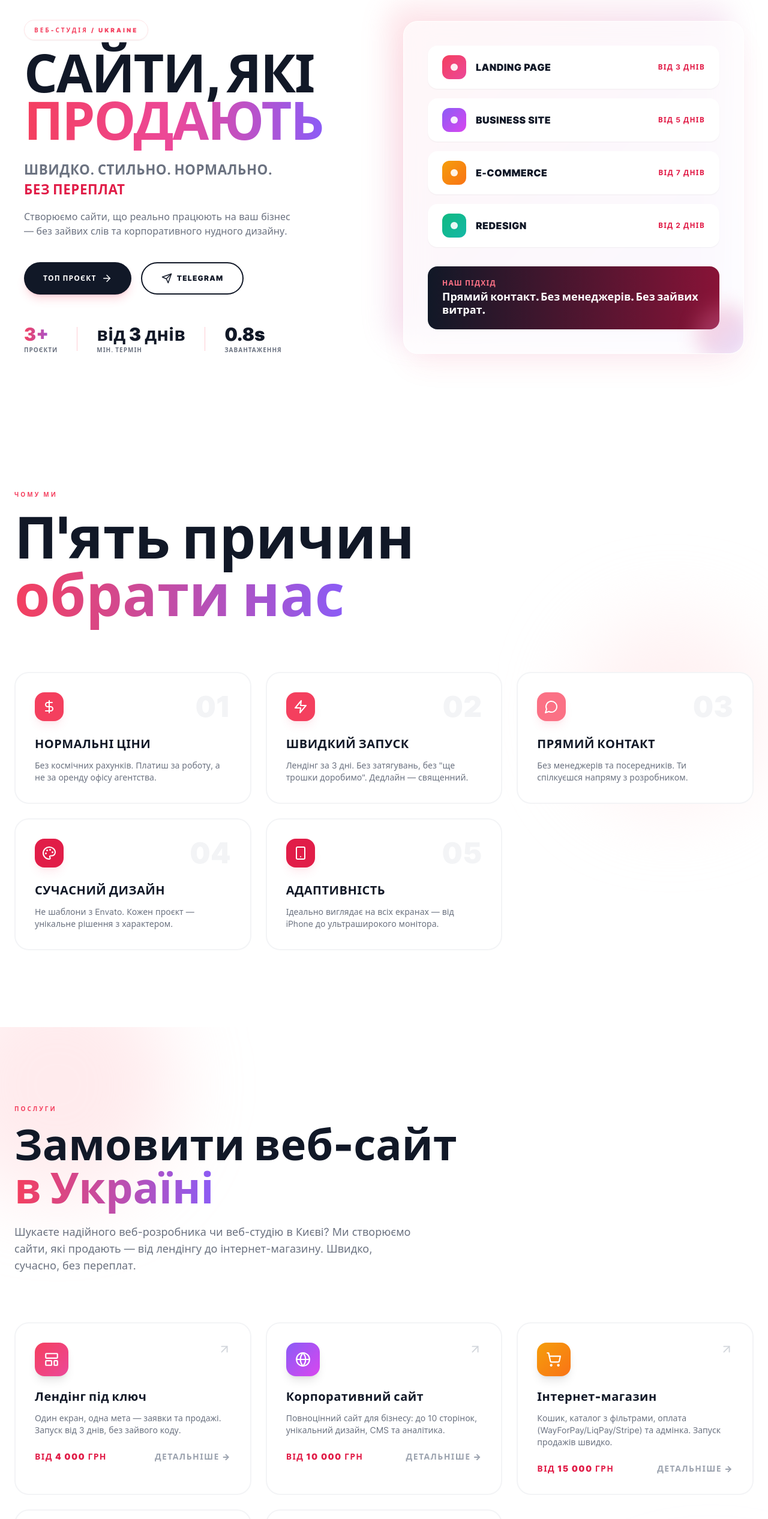
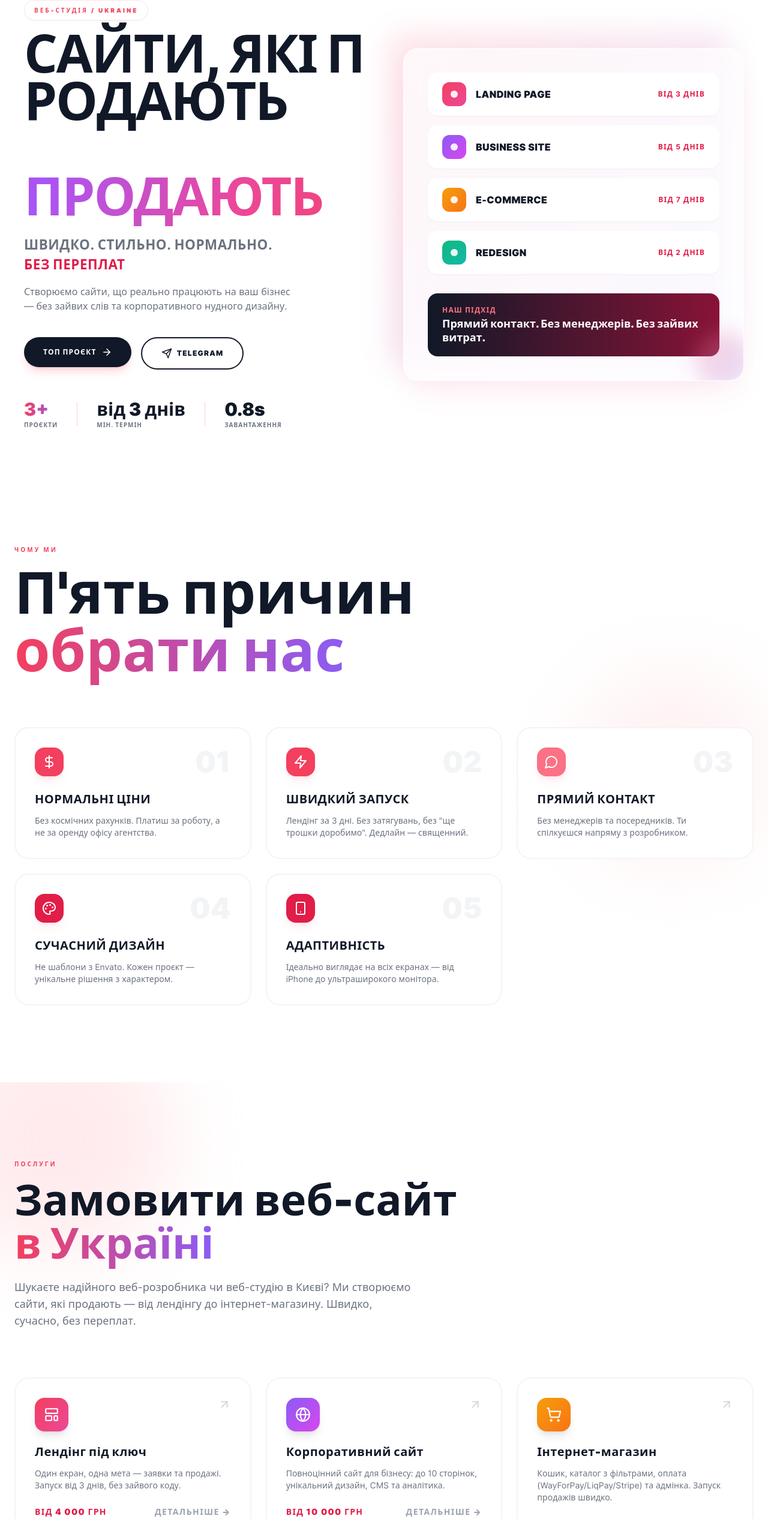
Before and after one commit to porustzi/krvtsv, a React (Vite) app in the folder project/: page / in a window 1280 px wide. Shown: the part 112-2644 px from the top of the page at 60% size. Built offline with nearby package versions, Linux system fonts and the light colour scheme.

Commit message:
Juicy animations: magnetic buttons, spotlight cards, tilt cases, animated gradient, scroll progress

```diff
--- a/project/src/components/Advantages.tsx
+++ b/project/src/components/Advantages.tsx
@@ -1,5 +1,6 @@
 import { motion } from 'framer-motion';
 import { DollarSign, Zap, MessageCircle, Palette, Smartphone } from 'lucide-react';
+import { Spotlight, Magnetic } from '../lib/anim';
 
 const items = [
   {
@@ -52,21 +53,20 @@ export default function Advantages() {
           {items.map((item, i) => {
             const Icon = item.icon;
             return (
+              <Spotlight key={item.number} className={`rounded-3xl ${i === 4 ? 'md:col-span-2 lg:col-span-1' : ''}`}>
                 <motion.div
-                key={item.number}
                   initial={{ opacity: 0, y: 30 }}
                   whileInView={{ opacity: 1, y: 0 }}
                   viewport={{ once: true }}
                   transition={{ duration: 0.5, delay: i * 0.1 }}
-                whileHover={{ y: -6 }}
-                className={`group relative bg-white border-2 border-gray-100 rounded-3xl p-6 md:p-8 hover:border-rose-200 transition-all duration-300 ${
-                  i === 4 ? 'md:col-span-2 lg:col-span-1' : ''
-                }`}
+                  className="group relative bg-white border-2 border-gray-100 rounded-3xl p-6 md:p-8 hover:border-rose-200 transition-all duration-300 h-full"
                 >
                   <div className="flex items-start justify-between mb-6">
-                  <div className={`${item.accent} w-12 h-12 md:w-12 md:h-12 rounded-2xl flex items-center justify-center flex-shrink-0 shadow-lg shadow-rose-500/10`}>
+                    <Magnetic strength={0.3}>
+                      <div className={`${item.accent} w-12 h-12 md:w-12 md:h-12 rounded-2xl flex items-center justify-center flex-shrink-0 shadow-lg shadow-rose-500/10 group-hover:scale-110 transition-transform`}>
                         <Icon size={24} className="text-white" />
                       </div>
+                    </Magnetic>
                     <span className="text-5xl md:text-5xl font-black text-gray-100 group-hover:text-rose-100 transition-colors leading-none">
                       {item.number}
                     </span>
@@ -78,6 +78,7 @@ export default function Advantages() {
                     {item.desc}
                   </p>
                 </motion.div>
+              </Spotlight>
             );
           })}
         </div>
--- a/project/src/components/Faq.tsx
+++ b/project/src/components/Faq.tsx
@@ -1,6 +1,7 @@
 import { motion } from 'framer-motion';
 import { Plus, Minus } from 'lucide-react';
 import { useState } from 'react';
+import { Spotlight } from '../lib/anim';
 
 const faqs = [
   {
@@ -80,8 +81,8 @@ export default function Faq() {
           {faqs.map((item, i) => {
             const isOpen = open === i;
             return (
+              <Spotlight key={item.q} className="rounded-3xl" from="rgba(244,63,94,0.10)" to="rgba(139,92,246,0.06)">
                 <motion.div
-                key={item.q}
                   initial={{ opacity: 0, y: 20 }}
                   whileInView={{ opacity: 1, y: 0 }}
                   viewport={{ once: true }}
@@ -104,6 +105,7 @@ export default function Faq() {
                     </p>
                   )}
                 </motion.div>
+              </Spotlight>
             );
           })}
         </div>
--- a/project/src/components/Header.tsx
+++ b/project/src/components/Header.tsx
@@ -2,6 +2,7 @@ import { useState, useEffect } from 'react';
 import { motion, AnimatePresence } from 'framer-motion';
 import { Menu, X } from 'lucide-react';
 import { Link } from 'react-router-dom';
+import { ScrollProgress } from '../lib/anim';
 
 const links = [
   { label: 'Переваги', href: '/#advantages' },
@@ -35,6 +36,8 @@ export default function Header() {
   }, [open]);
 
   return (
+    <>
+    <ScrollProgress />
     <motion.header
       initial={{ y: -80, opacity: 0 }}
       animate={{ y: 0, opacity: 1 }}
@@ -119,5 +122,6 @@ export default function Header() {
         )}
       </AnimatePresence>
     </motion.header>
+    </>
   );
 }
--- a/project/src/components/Hero.tsx
+++ b/project/src/components/Hero.tsx
@@ -1,5 +1,8 @@
 import { motion } from 'framer-motion';
 import { ArrowRight, Send } from 'lucide-react';
+import { Magnetic, AnimatedGradientText } from '../lib/anim';
+
+const slogan = ['С', 'А', 'Й', 'Т', 'И', ',', ' ', 'Я', 'К', 'І', ' ', 'П', 'Р', 'О', 'Д', 'А', 'Ю', 'Т', 'Ь'];
 
 export default function Hero() {
   return (
@@ -28,8 +31,21 @@ export default function Hero() {
             </div>
 
             <h1 className="text-[clamp(2.5rem,9vw,5.5rem)] font-black leading-[0.9] tracking-tight text-gray-900 uppercase mb-4 break-words hero-rise" style={{ animationDelay: '80ms' }}>
-              САЙТИ, ЯКІ<br />
-              <span className="bg-gradient-to-r from-rose-500 via-pink-500 to-violet-500 bg-clip-text text-transparent">ПРОДАЮТЬ</span>
+              <span className="flex flex-wrap">
+                {slogan.map((ch, i) => (
+                  <motion.span
+                    key={i}
+                    initial={{ opacity: 0, y: 30, rotateX: -90 }}
+                    animate={{ opacity: 1, y: 0, rotateX: 0 }}
+                    transition={{ delay: 0.15 + i * 0.03, duration: 0.5, ease: 'backOut' }}
+                    style={{ display: 'inline-block', whiteSpace: 'pre' }}
+                  >
+                    {ch}
+                  </motion.span>
+                ))}
+              </span>
+              <br />
+              <AnimatedGradientText>ПРОДАЮТЬ</AnimatedGradientText>
             </h1>
 
             <div className="mt-6 mb-4 hero-rise" style={{ animationDelay: '160ms' }}>
@@ -46,6 +62,7 @@ export default function Hero() {
             </p>
 
             <div className="flex flex-wrap gap-3 sm:gap-4 hero-rise" style={{ animationDelay: '320ms' }}>
+              <Magnetic strength={0.4}>
                 <a
                   href="#project"
                   className="group inline-flex items-center gap-2 bg-gray-900 text-white font-black uppercase tracking-widest text-sm sm:text-xs px-8 sm:px-8 py-5 sm:py-4 rounded-full hover:bg-rose-500 transition-colors duration-300 whitespace-nowrap shadow-lg shadow-rose-500/20"
@@ -53,6 +70,8 @@ export default function Hero() {
                   ТОП ПРОЄКТ
                   <ArrowRight size={18} className="group-hover:translate-x-1 transition-transform flex-shrink-0" />
                 </a>
+              </Magnetic>
+              <Magnetic strength={0.4}>
                 <a
                   href="https://t.me/holdingtokens"
                   target="_blank"
@@ -62,6 +81,7 @@ export default function Hero() {
                   <Send size={18} className="flex-shrink-0" />
                   Telegram
                 </a>
+              </Magnetic>
             </div>
 
             <div className="mt-10 sm:mt-12 flex flex-wrap items-center gap-x-8 gap-y-3 hero-rise" style={{ animationDelay: '400ms' }}>
@@ -105,7 +125,8 @@ export default function Hero() {
                       whileInView={{ opacity: 1, x: 0 }}
                       viewport={{ once: true }}
                       transition={{ delay: 0.4 + i * 0.1, duration: 0.5 }}
-                      className="flex items-center gap-4 bg-white rounded-2xl px-6 py-4 shadow-sm"
+                      whileHover={{ scale: 1.03, x: 6 }}
+                      className="flex items-center gap-4 bg-white rounded-2xl px-6 py-4 shadow-sm cursor-default"
                     >
                       <div className={`w-10 h-10 rounded-xl bg-gradient-to-br ${item.tint} flex items-center justify-center`}>
                         <span className="w-3 h-3 rounded-full bg-white/90" />
--- a/project/src/components/Services.tsx
+++ b/project/src/components/Services.tsx
@@ -1,6 +1,7 @@
 import { motion } from 'framer-motion';
 import { Link } from 'react-router-dom';
 import { Globe, ShoppingCart, Code2, Paintbrush, LayoutTemplate, ArrowUpRight } from 'lucide-react';
+import { Spotlight, Magnetic } from '../lib/anim';
 
 const services = [
   {
@@ -10,6 +11,7 @@ const services = [
     price: 'від 4 000 грн',
     href: '/services/web-developer-kyiv',
     tint: 'from-rose-500 to-pink-500',
+    raw: 'rgba(244,63,94',
   },
   {
     icon: Globe,
@@ -18,6 +20,7 @@ const services = [
     price: 'від 10 000 грн',
     href: '/services/web-developer-kyiv',
     tint: 'from-violet-500 to-fuchsia-500',
+    raw: 'rgba(168,85,247',
   },
   {
     icon: ShoppingCart,
@@ -26,6 +29,7 @@ const services = [
     price: 'від 15 000 грн',
     href: '/services/ecommerce',
     tint: 'from-amber-500 to-orange-500',
+    raw: 'rgba(245,158,11',
   },
   {
     icon: Code2,
@@ -34,6 +38,7 @@ const services = [
     price: 'від 20 000 грн',
     href: '/services/fullstack',
     tint: 'from-sky-500 to-blue-500',
+    raw: 'rgba(14,165,233',
   },
   {
     icon: Paintbrush,
@@ -42,6 +47,7 @@ const services = [
     price: 'від 6 000 грн',
     href: '/services/web-developer-kyiv',
     tint: 'from-emerald-500 to-teal-500',
+    raw: 'rgba(16,185,129',
   },
 ];
 
@@ -73,42 +79,43 @@ export default function Services() {
           {services.map((item, i) => {
             const Icon = item.icon;
             const card = (
+              <Spotlight className="rounded-3xl h-full" from={`${item.raw}22`} to="rgba(139,92,246,0.10)">
                 <motion.div
                   initial={{ opacity: 0, y: 30 }}
                   whileInView={{ opacity: 1, y: 0 }}
                   viewport={{ once: true }}
                   transition={{ duration: 0.5, delay: i * 0.08 }}
-                whileHover={{ y: -8 }}
-                className="group relative bg-white border-2 border-gray-100 rounded-3xl p-6 md:p-8 hover:border-transparent transition-all duration-300 h-full hover:shadow-2xl hover:shadow-rose-500/10 overflow-hidden"
+                  className="group relative bg-white border-2 border-gray-100 rounded-3xl p-6 md:p-8 hover:border-transparent transition-all duration-300 h-full shadow-sm hover:shadow-2xl hover:shadow-rose-500/10"
                 >
-                <div className={`absolute inset-0 bg-gradient-to-br ${item.tint} opacity-0 group-hover:opacity-[0.04] transition-opacity duration-300`} />
-
-                <div className="flex items-start justify-between mb-5 relative">
+                  <div className="flex items-start justify-between mb-5 relative z-10">
                     <div className={`bg-gradient-to-br ${item.tint} w-14 h-14 rounded-2xl flex items-center justify-center flex-shrink-0 shadow-lg`}>
                       <Icon size={26} className="text-white" />
                     </div>
                     <ArrowUpRight size={22} className="text-gray-300 group-hover:text-rose-500 transition-colors" />
                   </div>
 
-                <h3 className="text-lg md:text-xl font-black tracking-wide text-gray-900 mb-3 break-words relative">
+                  <h3 className="text-lg md:text-xl font-black tracking-wide text-gray-900 mb-3 break-words relative z-10">
                     {item.title}
                   </h3>
-                <p className="text-base sm:text-sm text-gray-500 leading-relaxed break-words relative">
+                  <p className="text-base sm:text-sm text-gray-500 leading-relaxed break-words relative z-10">
                     {item.desc}
                   </p>
 
-                <div className="mt-6 flex items-center justify-between relative">
+                  <div className="mt-6 flex items-center justify-between relative z-10">
                     <span className="text-rose-600 font-black text-sm uppercase tracking-widest">{item.price}</span>
                     <span className="text-gray-400 font-black text-sm uppercase tracking-widest group-hover:text-rose-500 group-hover:underline transition-colors">
                       Детальніше →
                     </span>
                   </div>
                 </motion.div>
+              </Spotlight>
             );
             return item.href ? (
-              <Link key={item.title} to={item.href} className="block">{card}</Link>
+              <Magnetic key={item.title} strength={0.12} className="block h-full">
+                <Link to={item.href} className="block h-full">{card}</Link>
+              </Magnetic>
             ) : (
-              <div key={item.title}>{card}</div>
+              <div key={item.title} className="h-full">{card}</div>
             );
           })}
         </div>
--- /dev/null
+++ b/project/src/lib/anim.tsx
@@ -0,0 +1,204 @@
+import { useRef, type ReactNode, type MouseEvent } from 'react';
+import { motion, useMotionValue, useSpring, useTransform } from 'framer-motion';
+
+/* ---------- Magnetic: элемент тянется к курсору ---------- */
+export function Magnetic({
+  children,
+  strength = 0.35,
+  className,
+}: {
+  children: ReactNode;
+  strength?: number;
+  className?: string;
+}) {
+  const ref = useRef<HTMLDivElement>(null);
+  const x = useMotionValue(0);
+  const y = useMotionValue(0);
+  const sx = useSpring(x, { stiffness: 250, damping: 18, mass: 0.4 });
+  const sy = useSpring(y, { stiffness: 250, damping: 18, mass: 0.4 });
+
+  const onMove = (e: MouseEvent) => {
+    const el = ref.current;
+    if (!el) return;
+    const r = el.getBoundingClientRect();
+    x.set((e.clientX - (r.left + r.width / 2)) * strength);
+    y.set((e.clientY - (r.top + r.height / 2)) * strength);
+  };
+  const reset = () => {
+    x.set(0);
+    y.set(0);
+  };
+
+  return (
+    <motion.div
+      ref={ref}
+      onMouseMove={onMove}
+      onMouseLeave={reset}
+      style={{ x: sx, y: sy }}
+      className={className}
+    >
+      {children}
+    </motion.div>
+  );
+}
+
+/* ---------- Spotlight: бегущий градиент за курсором ---------- */
+export function Spotlight({
+  children,
+  className,
+  from = 'rgba(244,63,94,0.18)',
+  to = 'rgba(139,92,246,0.18)',
+}: {
+  children: ReactNode;
+  className?: string;
+  from?: string;
+  to?: string;
+}) {
+  const ref = useRef<HTMLDivElement>(null);
+  const mx = useMotionValue(-200);
+  const my = useMotionValue(-200);
+  const sx = useSpring(mx, { stiffness: 200, damping: 25 });
+  const sy = useSpring(my, { stiffness: 200, damping: 25 });
+
+  const onMove = (e: MouseEvent) => {
+    const el = ref.current;
+    if (!el) return;
+    const r = el.getBoundingClientRect();
+    mx.set(e.clientX - r.left);
+    my.set(e.clientY - r.top);
+  };
+  const reset = () => {
+    mx.set(-200);
+    my.set(-200);
+  };
+
+  return (
+    <div
+      ref={ref}
+      onMouseMove={onMove}
+      onMouseLeave={reset}
+      className={`relative overflow-hidden ${className ?? ''}`}
+    >
+      <motion.div
+        style={{ x: sx, y: sy }}
+        className="pointer-events-none absolute inset-0 z-0"
+      >
+        <div
+          className="absolute inset-0"
+          style={{ background: `radial-gradient(220px circle at center, ${from}, ${to}, transparent 70%)` }}
+        />
+      </motion.div>
+      <div className="relative z-10">{children}</div>
+    </div>
+  );
+}
+
+/* ---------- Tilt: легкий 3D-наклон карточки ---------- */
+export function Tilt({
+  children,
+  className,
+  max = 8,
+}: {
+  children: ReactNode;
+  className?: string;
+  max?: number;
+}) {
+  const ref = useRef<HTMLDivElement>(null);
+  const rx = useMotionValue(0);
+  const ry = useMotionValue(0);
+  const srx = useSpring(rx, { stiffness: 200, damping: 18 });
+  const sry = useSpring(ry, { stiffness: 200, damping: 18 });
+
+  const onMove = (e: MouseEvent) => {
+    const el = ref.current;
+    if (!el) return;
+    const r = el.getBoundingClientRect();
+    const px = (e.clientX - r.left) / r.width - 0.5;
+    const py = (e.clientY - r.top) / r.height - 0.5;
+    ry.set(px * max * 2);
+    rx.set(-py * max * 2);
+  };
+  const reset = () => {
+    rx.set(0);
+    ry.set(0);
+  };
+
+  return (
+    <motion.div
+      ref={ref}
+      onMouseMove={onMove}
+      onMouseLeave={reset}
+      style={{ rotateX: srx, rotateY: sry, transformPerspective: 900 }}
+      className={className}
+    >
+      {children}
+    </motion.div>
+  );
+}
+
+/* ---------- AnimatedGradientText: переливающийся градиент ---------- */
+export function AnimatedGradientText({
+  children,
+  className,
+}: {
+  children: ReactNode;
+  className?: string;
+}) {
+  return (
+    <motion.span
+      className={`bg-[linear-gradient(110deg,#f43f5e,#a855f7,#ec4899,#f43f5e)] bg-[length:200%_auto] bg-clip-text text-transparent ${className ?? ''}`}
+      animate={{ backgroundPosition: ['0% 50%', '200% 50%', '0% 50%'] }}
+      transition={{ duration: 6, repeat: Infinity, ease: 'linear' }}
+    >
+      {children}
+    </motion.span>
+  );
+}
+
+/* ---------- ScrollProgress: градиентная полоса прогресса ---------- */
+export function ScrollProgress() {
+  return (
+    <motion.div
+      className="fixed top-0 left-0 right-0 h-1 z-[200] origin-left bg-gradient-to-r from-rose-500 via-pink-500 to-violet-500"
+      style={{ scaleX: useTransform(useSpring(useProgressValue(), { stiffness: 120, damping: 30 }), [0, 1], [0, 1]) }}
+    />
+  );
+}
+
+function useProgressValue() {
+  const v = useMotionValue(0);
+  if (typeof window !== 'undefined') {
+    const update = () => {
+      const h = document.documentElement;
+      const max = h.scrollHeight - h.clientHeight;
+      v.set(max > 0 ? h.scrollTop / max : 0);
+    };
+    window.addEventListener('scroll', update, { passive: true });
+    window.addEventListener('resize', update);
+    update();
+  }
+  return v;
+}
+
+/* ---------- Reveal: диагональное появление с blur ---------- */
+export function Reveal({
+  children,
+  className,
+  delay = 0,
+}: {
+  children: ReactNode;
+  className?: string;
+  delay?: number;
+}) {
+  return (
+    <motion.div
+      initial={{ opacity: 0, y: 40, scale: 0.97, filter: 'blur(8px)' }}
+      whileInView={{ opacity: 1, y: 0, scale: 1, filter: 'blur(0px)' }}
+      viewport={{ once: true, margin: '-80px' }}
+      transition={{ duration: 0.7, delay, ease: [0.22, 1, 0.36, 1] }}
+      className={className}
+    >
+      {children}
+    </motion.div>
+  );
+}
```
Also changed, not shown: project/src/components/Contact.tsx (+7 -4 lines), project/src/components/Prices.tsx (+9 -2 lines), project/src/components/Process.tsx (+6 -1 lines), project/src/components/TopProject.tsx (+5 -2 lines). Lines whose indentation alone changed are shown as unchanged.
